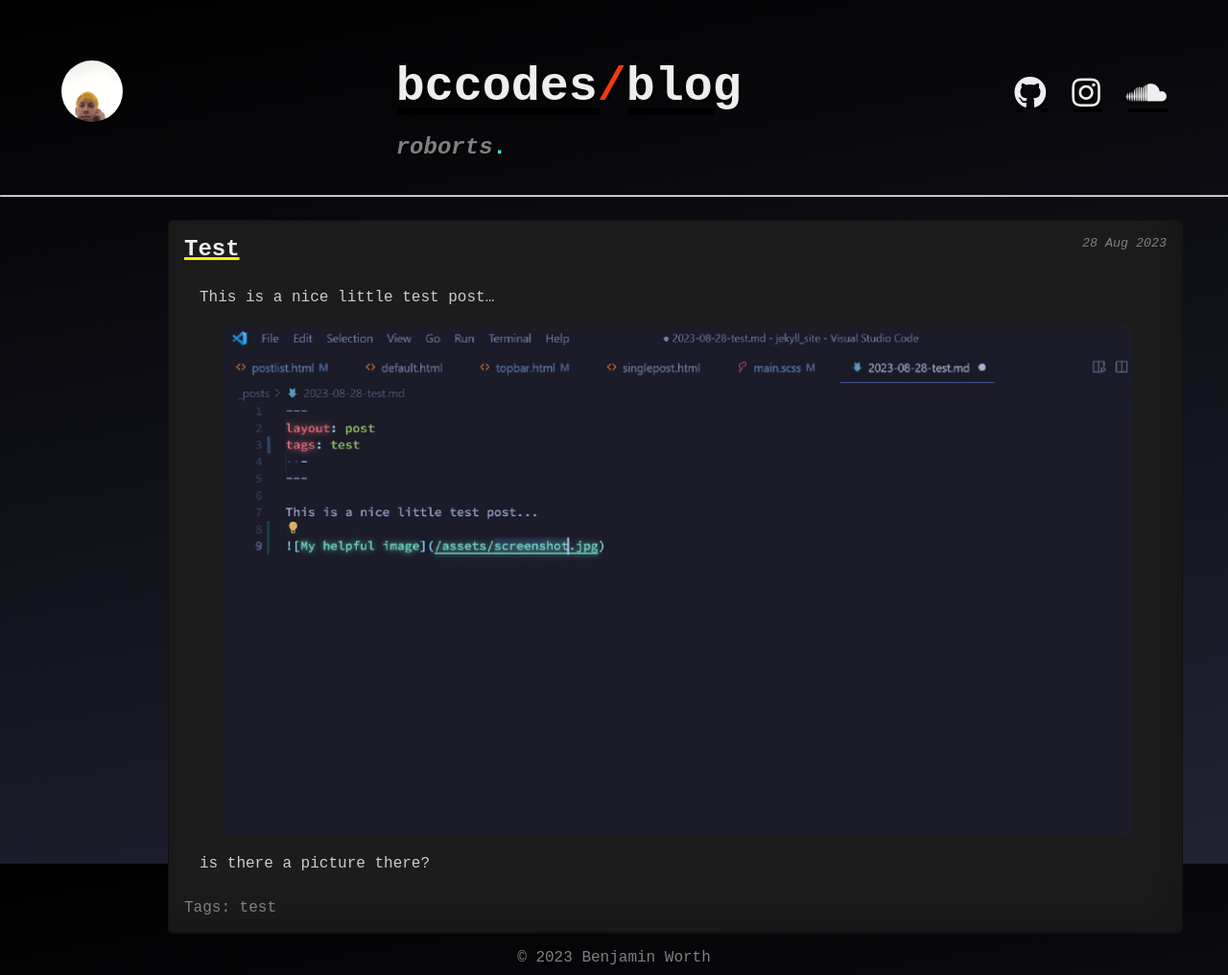
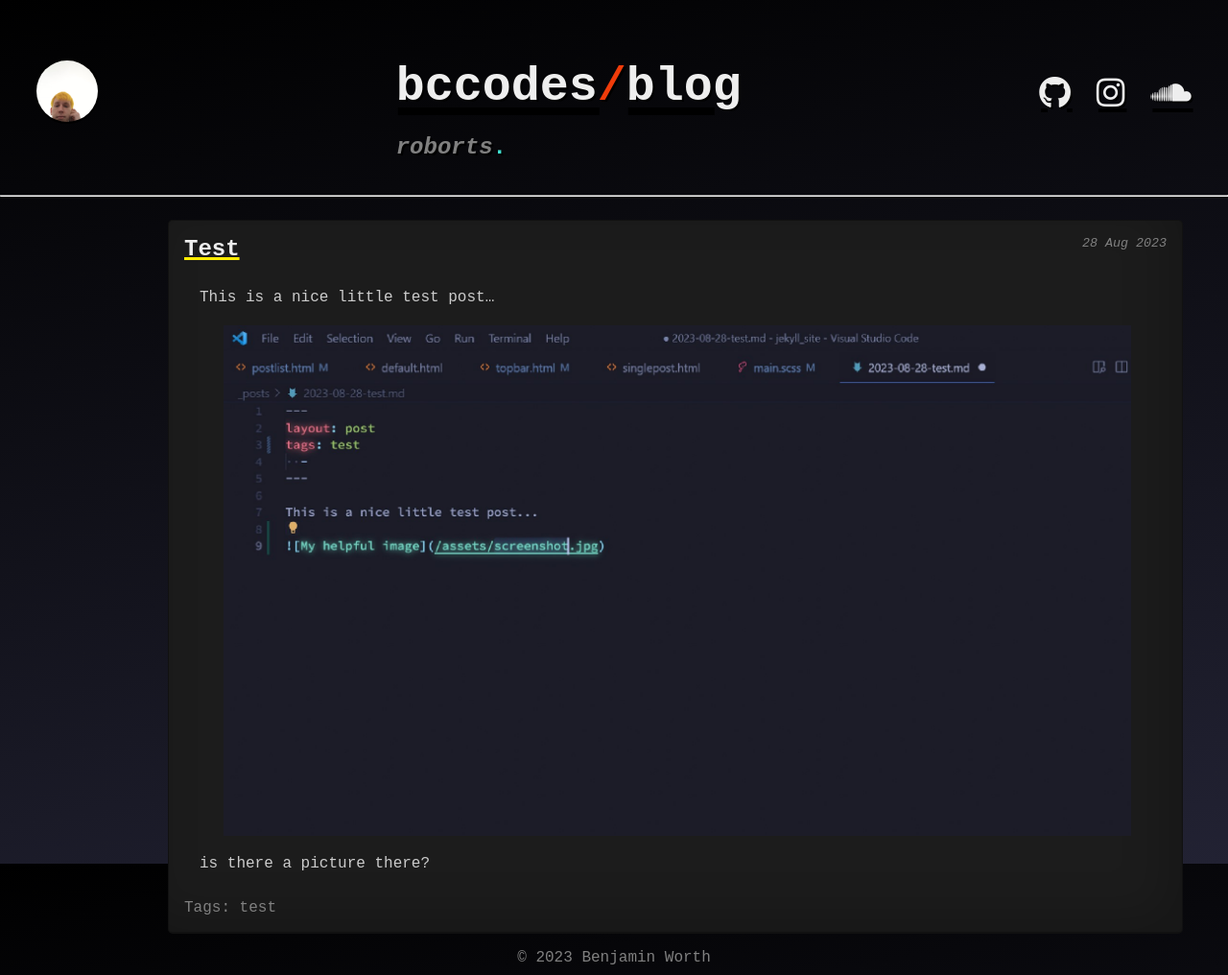
Before and after one commit to bccodes/bccodes.github.io, a Jekyll site: the page built from index.html, in a window 1280 px wide. Shown: the whole page at 96% size. Built offline with Jekyll 4.4.1, drawn with Linux system fonts in a browser that asks for light colours.

Commit message:
Update main.scss

```diff
--- a/_sass/main.scss
+++ b/_sass/main.scss
@@ -9,7 +9,7 @@ body {
 
 #topbar {
     cursor: default;
-    padding: 1ex 5vw 1ex 5vw;
+    padding: 1ex 3vw 1ex 3vw;
     display: flex;
     flex-direction: row;
     justify-content: space-between;
```
